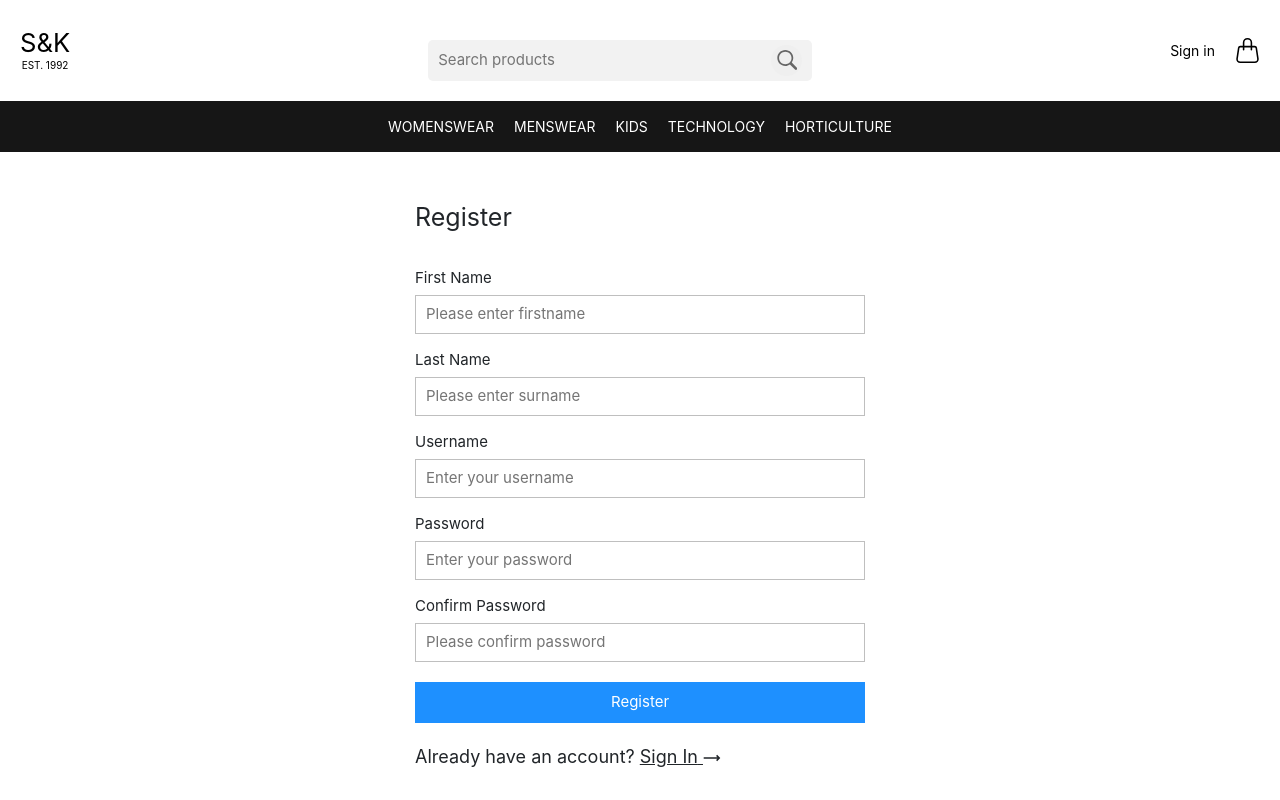
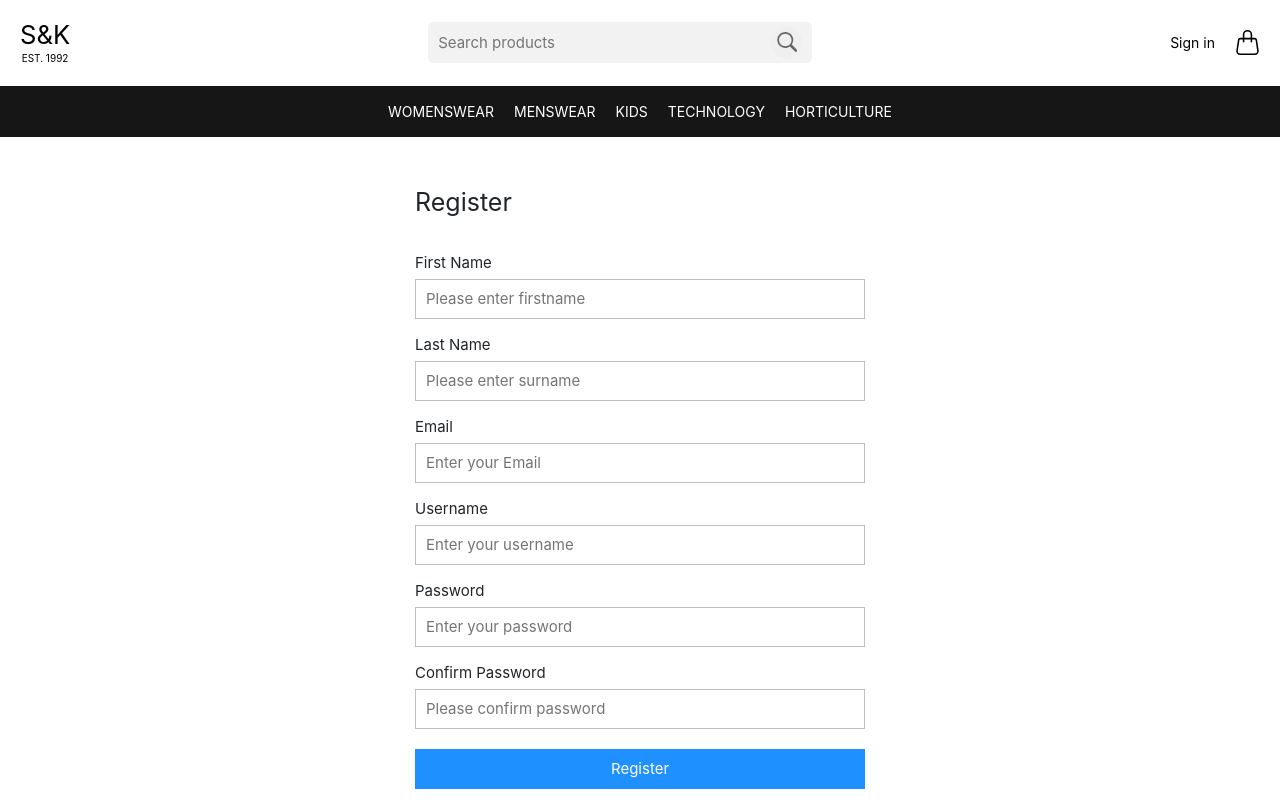
Before and after one commit to nasrah01/react-ecommerce, a React (Create React App) app: page /login in a window 1280 px wide. Both pictures are taken after a click on the element "Register". Shown: the top 800 px of the page. Built offline with nearby package versions, Linux system fonts and the light colour scheme; no server answers.

Commit message:
user login

```diff
--- a/src/components/Home/slider.css
+++ b/src/components/Home/slider.css
@@ -1,5 +1,5 @@
 .slider__container {
-  padding: 3rem calc((100vw - 1800px) / 2);
+  padding: 0 calc((100vw - 1800px) / 2);
 }
 
 .slider__img {
--- a/src/pages/login.js
+++ b/src/pages/login.js
@@ -1,9 +1,19 @@
 import { useState } from 'react'
 import { CgArrowLongRight } from 'react-icons/cg'
 
+const initialState = {
+  forename: "",
+  surname: "",
+  email: "",
+  username: "",
+  password: ""
+}
+
 const Login = () => {
 
-  const [isSignup, setSignup] = useState(false)
+  const [ isSignup, setSignup ] = useState(false)
+  const [ user, setUser ] = useState(initialState)
+  const [isFormComplete, setCompleteForm] = useState(false)
 
    const switchMode = () => {
      setSignup((prevIsSignup) => !prevIsSignup);
@@ -23,8 +33,9 @@ const Login = () => {
           {isSignup && (
             <>
               <div className="form__container">
-                <label>First Name</label>
+                <label htmlFor="forename">First Name</label>
                 <input
+                  name="forename"
                   type="text"
                   placeholder="Please enter firstname"
                   aria-label="first name"
@@ -32,19 +43,31 @@ const Login = () => {
                 />
               </div>
               <div className="form__container">
-                <label>Last Name</label>
+                <label htmlFor="surname">Last Name</label>
                 <input
+                  name="surname"
                   type="text"
                   placeholder="Please enter surname"
                   aria-label="surname name"
                   aria-required="true"
                 />
               </div>
+              <div className="form__container">
+                <label htmlFor="email">Email</label>
+                <input
+                  name="email"
+                  type="email"
+                  placeholder="Enter your Email"
+                  aria-label="email"
+                  aria-required="true"
+                />
+              </div>
             </>
           )}
           <div className="form__container">
-            <label>Username</label>
+            <label htmlFor="username">Username</label>
             <input
+              name="username"
               type="text"
               placeholder="Enter your username"
               aria-label="username"
@@ -52,8 +75,9 @@ const Login = () => {
             />
           </div>
           <div className="form__container">
-            <label>Password</label>
+            <label htmlFor="password">Password</label>
             <input
+              name="password"
               type="text"
               placeholder="Enter your password"
               aria-label="password"
@@ -62,8 +86,9 @@ const Login = () => {
           </div>
           {isSignup && (
             <div className="form__container">
-              <label>Confirm Password</label>
+              <label htmlFor="confirmPassword">Confirm Password</label>
               <input
+                name="confirmPassword"
                 type="text"
                 placeholder="Please confirm password"
                 aria-label="confirm password"
--- a/src/styles/App.css
+++ b/src/styles/App.css
@@ -522,7 +522,7 @@
   font-size: 2.5rem;
 }
 
-form {
+.login__container form {
   margin-top: 2rem;
 }
 
```
